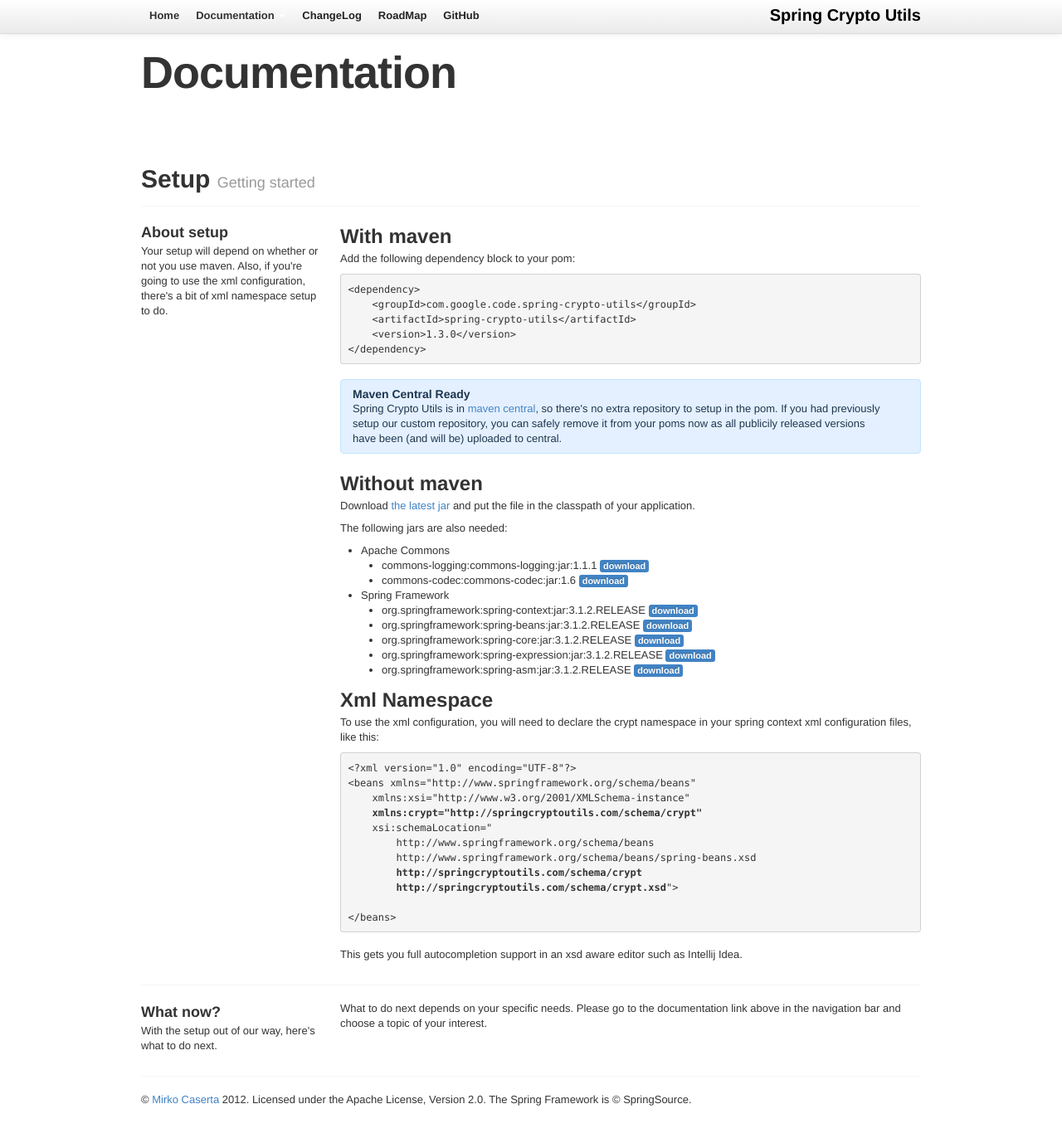
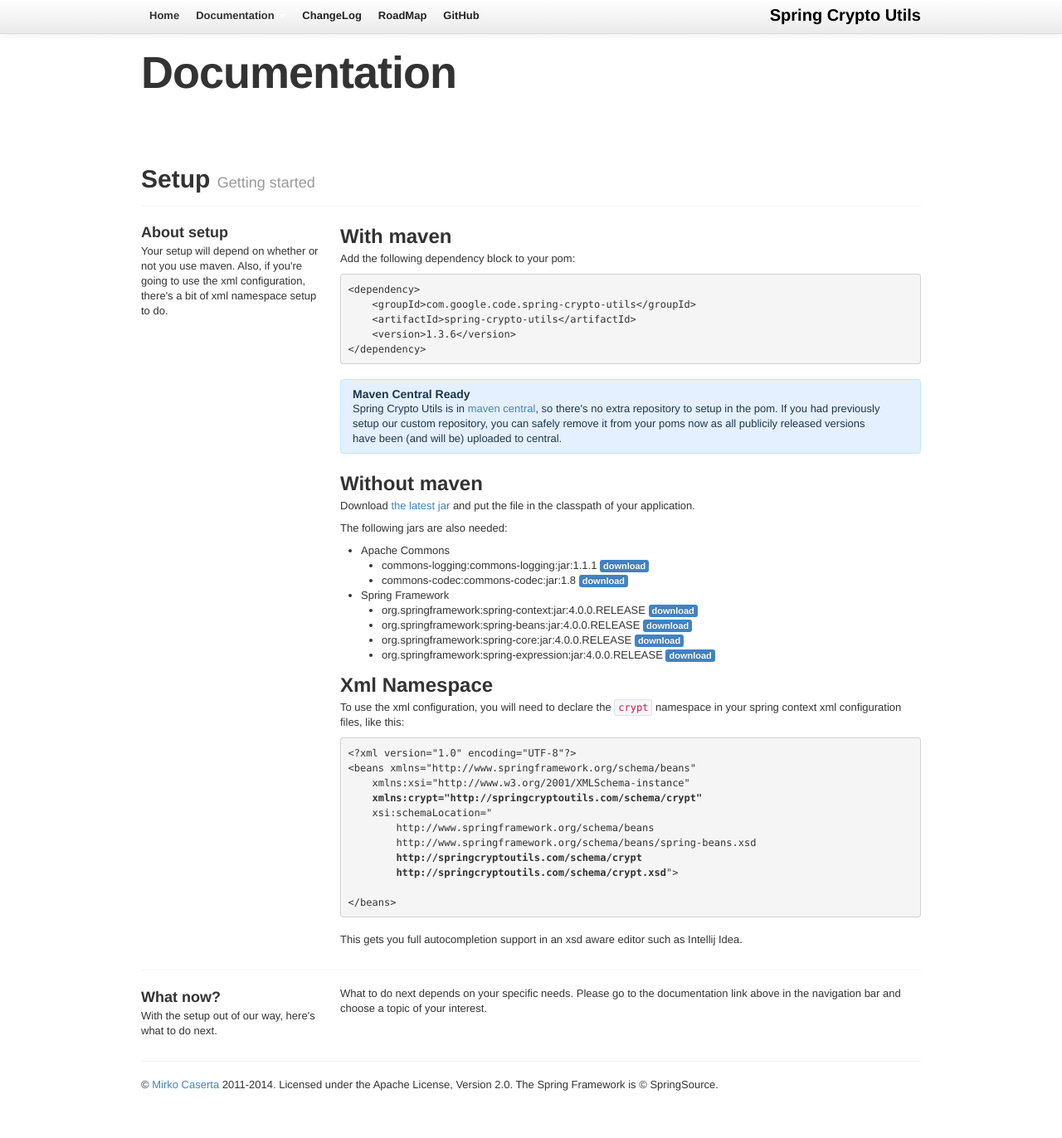
Before and after one commit to mcaserta/spring-crypto-utils, a Jekyll site: the page built from setup.html, in a window 1280 px wide and 1384 px high. Shown: the top 1372 px of the window at 83% size. Built offline with Jekyll 4.4.1, drawn with Linux system fonts in a browser that asks for light colours; Markdown is read by kramdown in place of the engine named in the settings.

Commit message:
updates for 1.3.6

```diff
--- a/_includes/footer.html
+++ b/_includes/footer.html
@@ -1,5 +1,5 @@
 <hr>
 
-<footer><p> &copy; <a href="http://mirkocaserta.com/">Mirko
-    Caserta</a> 2012. Licensed under the Apache License, Version 2.0. The Spring
-    Framework is &copy; SpringSource. </p></footer>
+<footer><p> &copy; <a href="http://mirkocaserta.com/">Mirko Caserta</a>
+2011-2014. Licensed under the Apache License, Version 2.0. The Spring
+Framework is &copy; SpringSource. </p></footer>
--- a/setup.html
+++ b/setup.html
@@ -39,7 +39,7 @@
 
         <h2>Without maven</h2>
 
-        <p>Download <a href="http://repo1.maven.org/maven2/com/google/code/spring-crypto-utils/spring-crypto-utils/1.3.0/spring-crypto-utils-1.3.0.jar">the latest jar</a>
+        <p>Download <a href="http://repo1.maven.org/maven2/com/google/code/spring-crypto-utils/spring-crypto-utils/1.3.6/spring-crypto-utils-1.3.6.jar">the latest jar</a>
             and put the file in the classpath of your application.</p>
 
         <p>The following jars are also needed:</p>
@@ -50,27 +50,24 @@
                     <li>commons-logging:commons-logging:jar:1.1.1
                         <a href="http://repo1.maven.org/maven2/commons-logging/commons-logging/1.1.1/commons-logging-1.1.1.jar"><span
                                 class="label label-info">download</span></a></li>
-                    <li>commons-codec:commons-codec:jar:1.6
-                        <a href="http://repo1.maven.org/maven2/commons-codec/commons-codec/1.6/commons-codec-1.6.jar"><span
+                    <li>commons-codec:commons-codec:jar:1.8
+                        <a href="http://repo1.maven.org/maven2/commons-codec/commons-codec/1.8/commons-codec-1.8.jar"><span
                                 class="label label-info">download</span></a></li>
                 </ul>
             </li>
             <li>Spring Framework
                 <ul>
-                    <li>org.springframework:spring-context:jar:3.1.2.RELEASE
-                        <a href="http://repo1.maven.org/maven2/org/springframework/spring-context/3.1.2.RELEASE/spring-context-3.1.2.RELEASE.jar"><span
+                    <li>org.springframework:spring-context:jar:4.0.0.RELEASE
+                        <a href="http://repo1.maven.org/maven2/org/springframework/spring-context/4.0.0.RELEASE/spring-context-4.0.0.RELEASE.jar"><span
                                 class="label label-info">download</span></a></li>
-                    <li>org.springframework:spring-beans:jar:3.1.2.RELEASE
-                        <a href="http://repo1.maven.org/maven2/org/springframework/spring-beans/3.1.2.RELEASE/spring-beans-3.1.2.RELEASE.jar"><span
+                    <li>org.springframework:spring-beans:jar:4.0.0.RELEASE
+                        <a href="http://repo1.maven.org/maven2/org/springframework/spring-beans/4.0.0.RELEASE/spring-beans-4.0.0.RELEASE.jar"><span
                                 class="label label-info">download</span></a></li>
-                    <li>org.springframework:spring-core:jar:3.1.2.RELEASE
-                        <a href="http://repo1.maven.org/maven2/org/springframework/spring-core/3.1.2.RELEASE/spring-core-3.1.2.RELEASE.jar"><span
+                    <li>org.springframework:spring-core:jar:4.0.0.RELEASE
+                        <a href="http://repo1.maven.org/maven2/org/springframework/spring-core/4.0.0.RELEASE/spring-core-4.0.0.RELEASE.jar"><span
                                 class="label label-info">download</span></a></li>
-                    <li>org.springframework:spring-expression:jar:3.1.2.RELEASE
-                        <a href="http://repo1.maven.org/maven2/org/springframework/spring-expression/3.1.2.RELEASE/spring-expression-3.1.2.RELEASE.jar"><span
-                                class="label label-info">download</span></a></li>
-                    <li>org.springframework:spring-asm:jar:3.1.2.RELEASE
-                        <a href="http://repo1.maven.org/maven2/org/springframework/spring-asm/3.1.2.RELEASE/spring-asm-3.1.2.RELEASE.jar"><span
+                    <li>org.springframework:spring-expression:jar:4.0.0.RELEASE
+                        <a href="http://repo1.maven.org/maven2/org/springframework/spring-expression/4.0.0.RELEASE/spring-expression-4.0.0.RELEASE.jar"><span
                                 class="label label-info">download</span></a></li>
                 </ul>
             </li>
@@ -78,8 +75,9 @@
 
         <h2>Xml Namespace</h2>
 
-        <p>To use the xml configuration, you will need to declare the crypt namespace
-            in your spring context xml configuration files, like this:</p>
+        <p>To use the xml configuration, you will need to declare the
+<code>crypt</code> namespace in your spring context xml configuration
+files, like this:</p>
 
                 <pre class="prettyprint">
 &lt;?xml version="1.0" encoding="UTF-8"?&gt;
```
Also changed, not shown: other parts of setup.html (+1 -1 lines), changelog.md.
